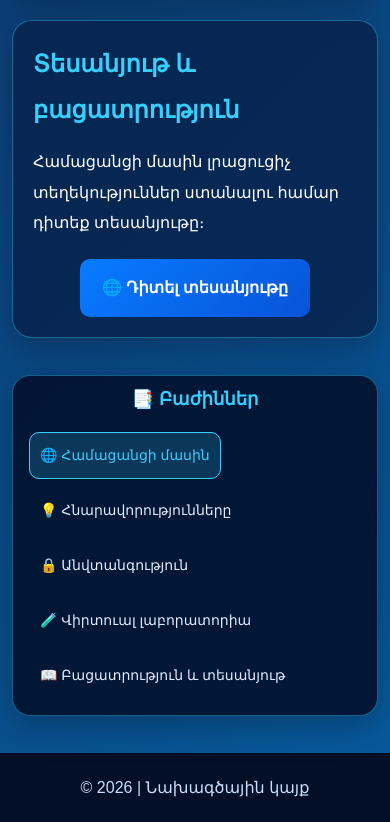
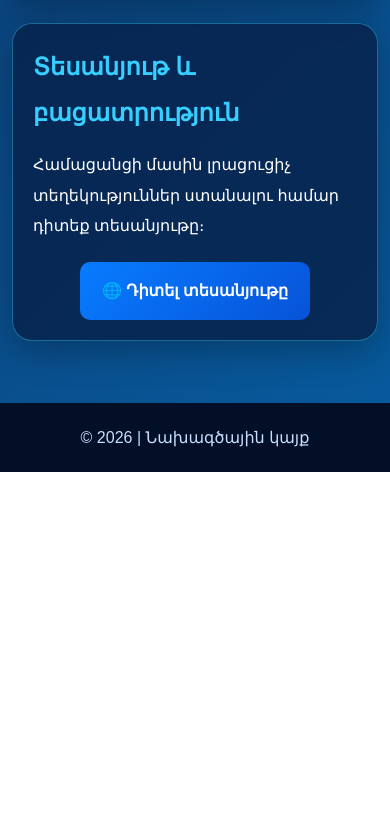
Before and after one commit to hamletnersisyan8-crypto/heelllooo, a plain HTML site: page internet.html in a window 390 px wide. Shown: the part 2648-3470 px from the top of the page. After the commit the page ends 3120 px from the top, so only its background shows below. Drawn offline with Linux system fonts and the light colour scheme.

Commit message:
Update internet.html

```diff
--- a/internet.html
+++ b/internet.html
@@ -67,14 +67,14 @@ nav a:hover {
 /* Հիմնական կառուցվածք */
 
 .container {
-    max-width: 1450px;
+    max-width: 1250px;
     margin: 50px auto;
     padding: 20px;
 }
 
 .main-layout {
     display: grid;
-    grid-template-columns: 220px minmax(0, 1fr) 220px;
+    grid-template-columns: 220px minmax(0, 1fr);
     gap: 25px;
     align-items: start;
 }
@@ -127,10 +127,9 @@ p {
     margin: 15px 0;
 }
 
-/* Ձախ և աջ մենյուներ */
+/* Ձախ կողմի մենյու */
 
-.left-menu,
-.side-menu {
+.left-menu {
     position: sticky;
     top: 115px;
     background: rgba(3,20,50,.95);
@@ -140,16 +139,14 @@ p {
     box-shadow: 0 10px 35px #0004;
 }
 
-.left-menu h3,
-.side-menu h3 {
+.left-menu h3 {
     color: #36cfff;
     font-size: 18px;
     margin-bottom: 18px;
     text-align: center;
 }
 
-.left-menu a,
-.side-menu a {
+.left-menu a {
     display: block;
     color: #e1ebff;
     text-decoration: none;
@@ -162,22 +159,20 @@ p {
     line-height: 1.5;
 }
 
-.left-menu a:hover,
-.side-menu a:hover {
+.left-menu a:hover {
     background: rgba(54,207,255,.15);
     border-color: #36cfff;
     color: #36cfff;
     transform: translateX(3px);
 }
 
-.left-menu a.active,
-.side-menu a.active {
+.left-menu a.active {
     background: rgba(54,207,255,.18);
     border-color: #36cfff;
     color: #36cfff;
 }
 
-/* Լաբորատորիայի և տեսանյութի կոճակներ */
+/* Կոճակներ */
 
 .video {
     display: block;
@@ -206,23 +201,22 @@ footer {
     color: #c8ddff;
 }
 
-/* Պլանշետների համար */
+/* Պլանշետներ և փոքր էկրաններ */
 
-@media(max-width:1050px) {
+@media(max-width:850px) {
     .main-layout {
-        grid-template-columns: 180px minmax(0, 1fr) 180px;
-        gap: 12px;
+        grid-template-columns: 180px minmax(0, 1fr);
+        gap: 15px;
     }
 
-    .left-menu,
-    .side-menu {
+    .left-menu {
         padding: 12px;
     }
 }
 
-/* Հեռախոսների համար */
+/* Հեռախոսներ */
 
-@media(max-width:750px) {
+@media(max-width:650px) {
 
     .container {
         margin: 25px auto;
@@ -233,13 +227,11 @@ footer {
         grid-template-columns: 1fr;
     }
 
-    .left-menu,
-    .side-menu {
+    .left-menu {
         position: static;
     }
 
-    .left-menu a,
-    .side-menu a {
+    .left-menu a {
         display: inline-block;
         margin: 4px;
     }
@@ -257,6 +249,7 @@ footer {
         padding: 20px;
     }
 }
+
 </style>
 </head>
 
@@ -281,7 +274,7 @@ footer {
 
 <div class="main-layout">
 
-    <!-- ՁԱԽ ՄԵՆՅՈՒ -->
+    <!-- ՁԱԽ ԿՈՂՄԻ ՄԵՆՅՈՒ -->
 
     <aside class="left-menu">
 
@@ -300,7 +293,7 @@ footer {
     </aside>
 
 
-    <!-- ԿԵՆՏՐՈՆԱԿԱՆ ՏԵՂԵԿԱՏՎՈՒԹՅՈՒՆ -->
+    <!-- ՀԻՄՆԱԿԱՆ ՏԵՂԵԿԱՏՎՈՒԹՅՈՒՆ -->
 
     <main class="main-content">
 
@@ -404,25 +397,6 @@ footer {
 
     </main>
 
-
-    <!-- ԱՋ ՄԵՆՅՈՒ -->
-
-    <aside class="side-menu">
-
-        <h3>📑 Բաժիններ</h3>
-
-        <a href="#information">🌐 Համացանցի մասին</a>
-
-        <a href="#possibilities">💡 Հնարավորությունները</a>
-
-        <a href="#security">🔒 Անվտանգություն</a>
-
-        <a href="#laboratory">🧪 Վիրտուալ լաբորատորիա</a>
-
-        <a href="#explanation">📖 Բացատրություն և տեսանյութ</a>
-
-    </aside>
-
 </div>
 </div>
 
@@ -441,7 +415,7 @@ const sections = document.querySelectorAll(
 );
 
 const menuLinks = document.querySelectorAll(
-    '.left-menu a, .side-menu a'
+    '.left-menu a'
 );
 
 const observer = new IntersectionObserver((entries) => {
@@ -454,13 +428,13 @@ const observer = new IntersectionObserver((entries) => {
                 link.classList.remove('active');
             });
 
-            const activeLinks = document.querySelectorAll(
-                'a[href="#' + entry.target.id + '"]'
+            const activeLink = document.querySelector(
+                '.left-menu a[href="#' + entry.target.id + '"]'
             );
 
-            activeLinks.forEach(link => {
-                link.classList.add('active');
-            });
+            if (activeLink) {
+                activeLink.classList.add('active');
+            }
 
         }
 
```
